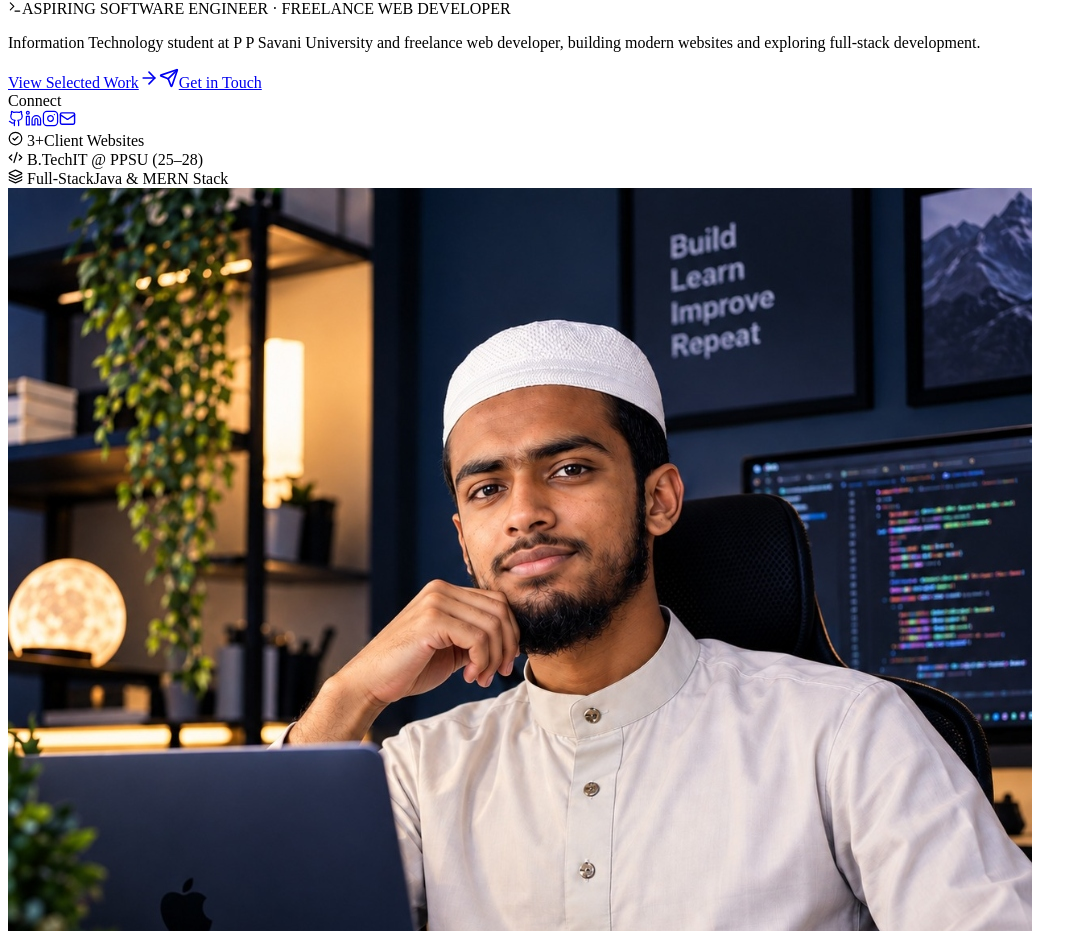
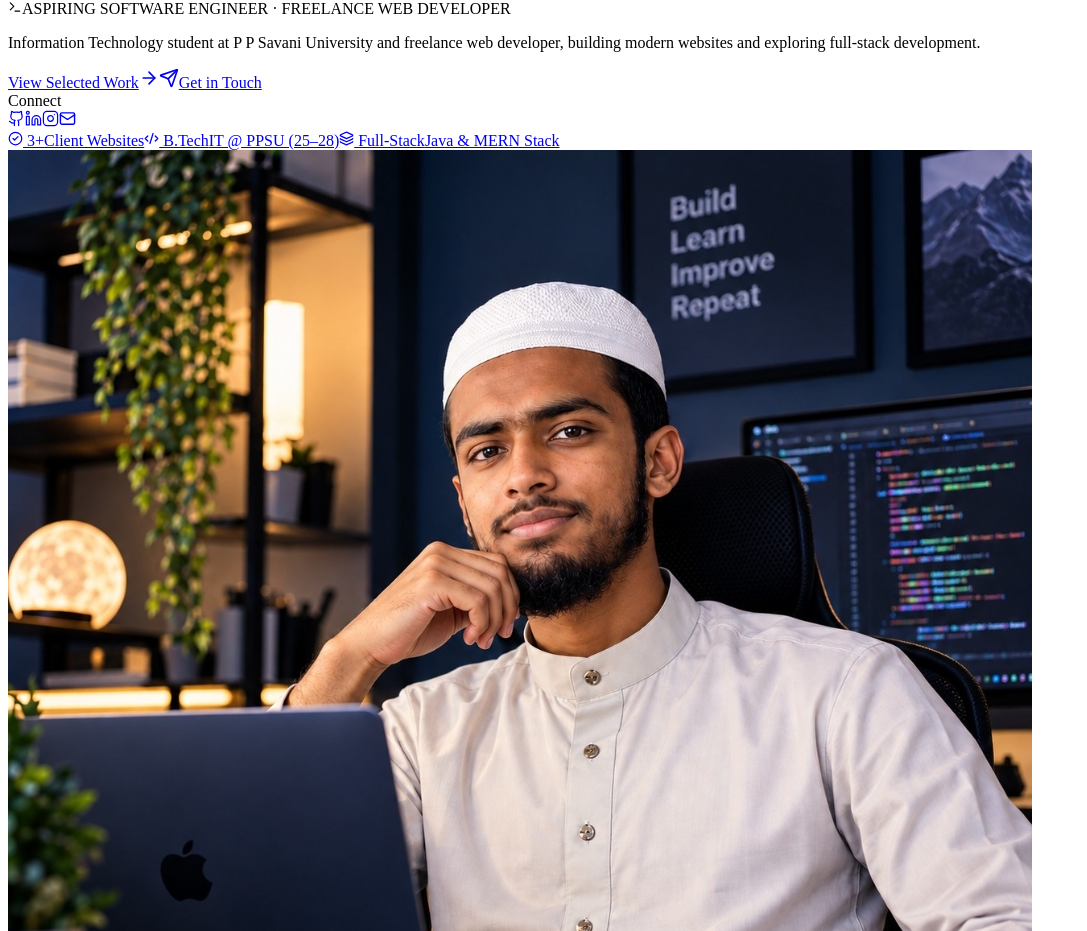
Before and after one commit to maazpathan07/portfolio, a React (Vite) app: page / in a window 1280 px wide. Shown: the part 2757-3688 px from the top of the page, without its empty margins (0-1087 px from the left). Built offline with nearby package versions, Linux system fonts and the light colour scheme; the HTML template or start-up script is replaced by a standard one.

Commit message:
feat(hero): make stat cards clickable navigation links to projects, about, and skills

```diff
--- a/src/components/sections/HeroSection.tsx
+++ b/src/components/sections/HeroSection.tsx
@@ -117,40 +117,52 @@ export const HeroSection: React.FC = () => {
               <SocialLinks iconSize={17} />
             </div>
 
-            {/* Micro-Proof Stat Badges (Modern Editorial Polish) */}
+            {/* Micro-Proof Stat Badges (Clickable Navigation Cards) */}
             <div
               className="grid grid-cols-3 gap-3 pt-2 w-full max-w-xl animate-hero-entrance [animation-delay:600ms] opacity-0"
               style={{ animationFillMode: 'forwards' }}
             >
-              {/* Stat 1 */}
-              <div className="group/stat p-3 rounded-2xl bg-[#12121B]/85 hover:bg-[#181826] border border-white/[0.08] hover:border-[#8B5CF6]/50 backdrop-blur-md transition-all duration-300 shadow-sm hover:shadow-[0_8px_20px_rgba(139,92,246,0.18)] flex flex-col space-y-1">
+              {/* Stat 1 -> Projects Section */}
+              <a
+                href="#projects"
+                className="group/stat p-3 rounded-2xl bg-[#12121B]/85 hover:bg-[#181826] border border-white/[0.08] hover:border-[#8B5CF6]/50 backdrop-blur-md transition-all duration-300 shadow-sm hover:shadow-[0_8px_20px_rgba(139,92,246,0.18)] hover:-translate-y-0.5 flex flex-col space-y-1 cursor-pointer focus:outline-none focus-visible:ring-2 focus-visible:ring-[#8B5CF6]"
+                title="Jump to Projects"
+              >
                 <span className="text-base sm:text-lg font-bold text-[#F5F5F7] group-hover/stat:text-white flex items-center gap-1.5 transition-colors">
                   <CheckCircle2 size={15} className="text-[#8B5CF6]" /> 3+
                 </span>
                 <span className="text-xs font-medium text-[#A1A1AA] group-hover/stat:text-[#D4D4D8] transition-colors leading-tight">
                   Client Websites
                 </span>
-              </div>
+              </a>
 
-              {/* Stat 2 */}
-              <div className="group/stat p-3 rounded-2xl bg-[#12121B]/85 hover:bg-[#181826] border border-white/[0.08] hover:border-[#8B5CF6]/50 backdrop-blur-md transition-all duration-300 shadow-sm hover:shadow-[0_8px_20px_rgba(139,92,246,0.18)] flex flex-col space-y-1">
+              {/* Stat 2 -> About Section */}
+              <a
+                href="#about"
+                className="group/stat p-3 rounded-2xl bg-[#12121B]/85 hover:bg-[#181826] border border-white/[0.08] hover:border-[#8B5CF6]/50 backdrop-blur-md transition-all duration-300 shadow-sm hover:shadow-[0_8px_20px_rgba(139,92,246,0.18)] hover:-translate-y-0.5 flex flex-col space-y-1 cursor-pointer focus:outline-none focus-visible:ring-2 focus-visible:ring-[#8B5CF6]"
+                title="Jump to About"
+              >
                 <span className="text-base sm:text-lg font-bold text-[#F5F5F7] group-hover/stat:text-white flex items-center gap-1.5 transition-colors">
                   <Code2 size={15} className="text-[#8B5CF6]" /> B.Tech
                 </span>
                 <span className="text-xs font-medium text-[#A1A1AA] group-hover/stat:text-[#D4D4D8] transition-colors leading-tight">
                   IT @ PPSU (25–28)
                 </span>
-              </div>
+              </a>
 
-              {/* Stat 3 */}
-              <div className="group/stat p-3 rounded-2xl bg-[#12121B]/85 hover:bg-[#181826] border border-white/[0.08] hover:border-[#8B5CF6]/50 backdrop-blur-md transition-all duration-300 shadow-sm hover:shadow-[0_8px_20px_rgba(139,92,246,0.18)] flex flex-col space-y-1">
+              {/* Stat 3 -> Skills Section */}
+              <a
+                href="#skills"
+                className="group/stat p-3 rounded-2xl bg-[#12121B]/85 hover:bg-[#181826] border border-white/[0.08] hover:border-[#8B5CF6]/50 backdrop-blur-md transition-all duration-300 shadow-sm hover:shadow-[0_8px_20px_rgba(139,92,246,0.18)] hover:-translate-y-0.5 flex flex-col space-y-1 cursor-pointer focus:outline-none focus-visible:ring-2 focus-visible:ring-[#8B5CF6]"
+                title="Jump to Skills"
+              >
                 <span className="text-base sm:text-lg font-bold text-[#F5F5F7] group-hover/stat:text-white flex items-center gap-1.5 transition-colors">
                   <Layers size={15} className="text-[#8B5CF6]" /> Full-Stack
                 </span>
                 <span className="text-xs font-medium text-[#A1A1AA] group-hover/stat:text-[#D4D4D8] transition-colors leading-tight">
                   Java &amp; MERN Stack
                 </span>
-              </div>
+              </a>
             </div>
           </div>
 
```
